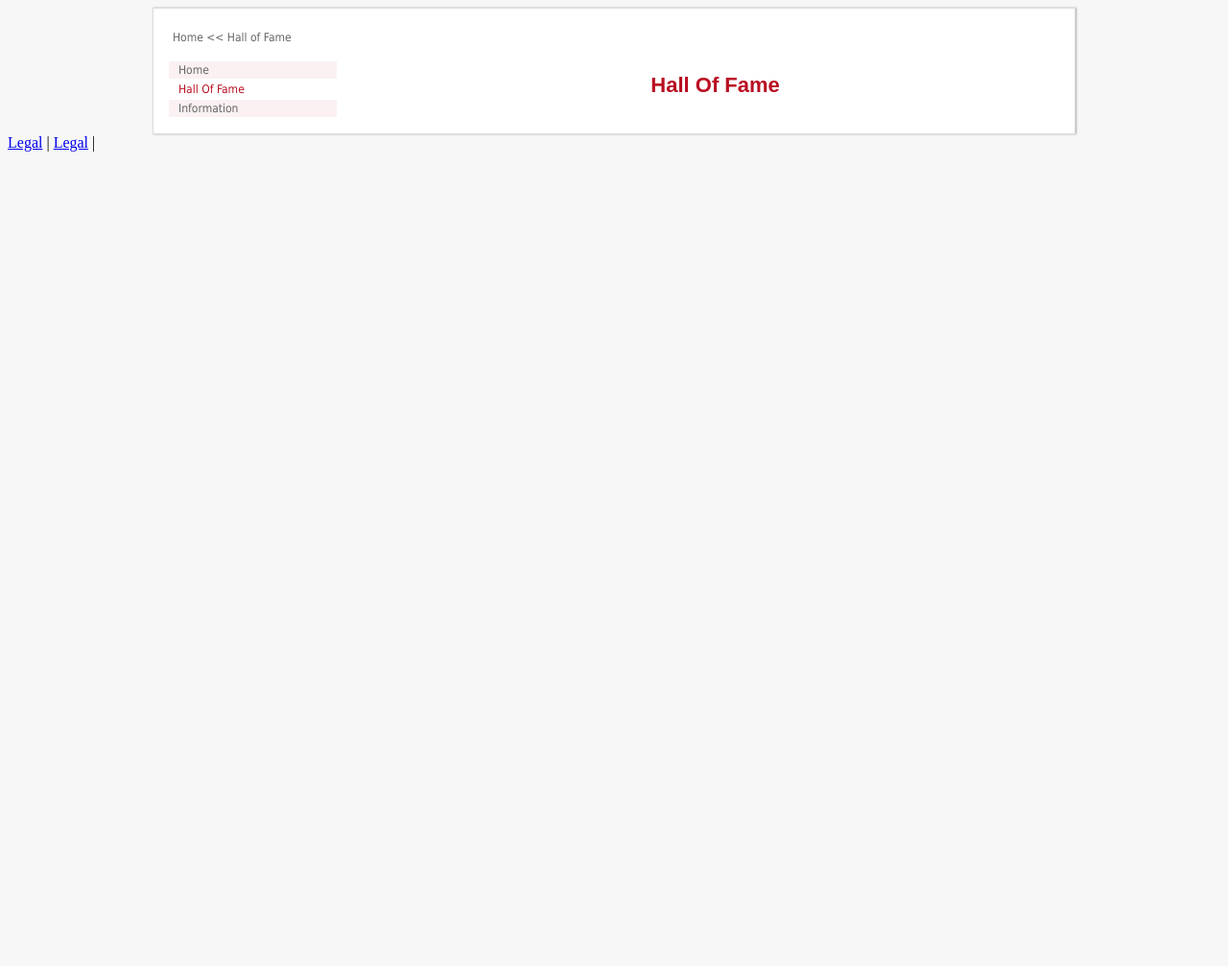
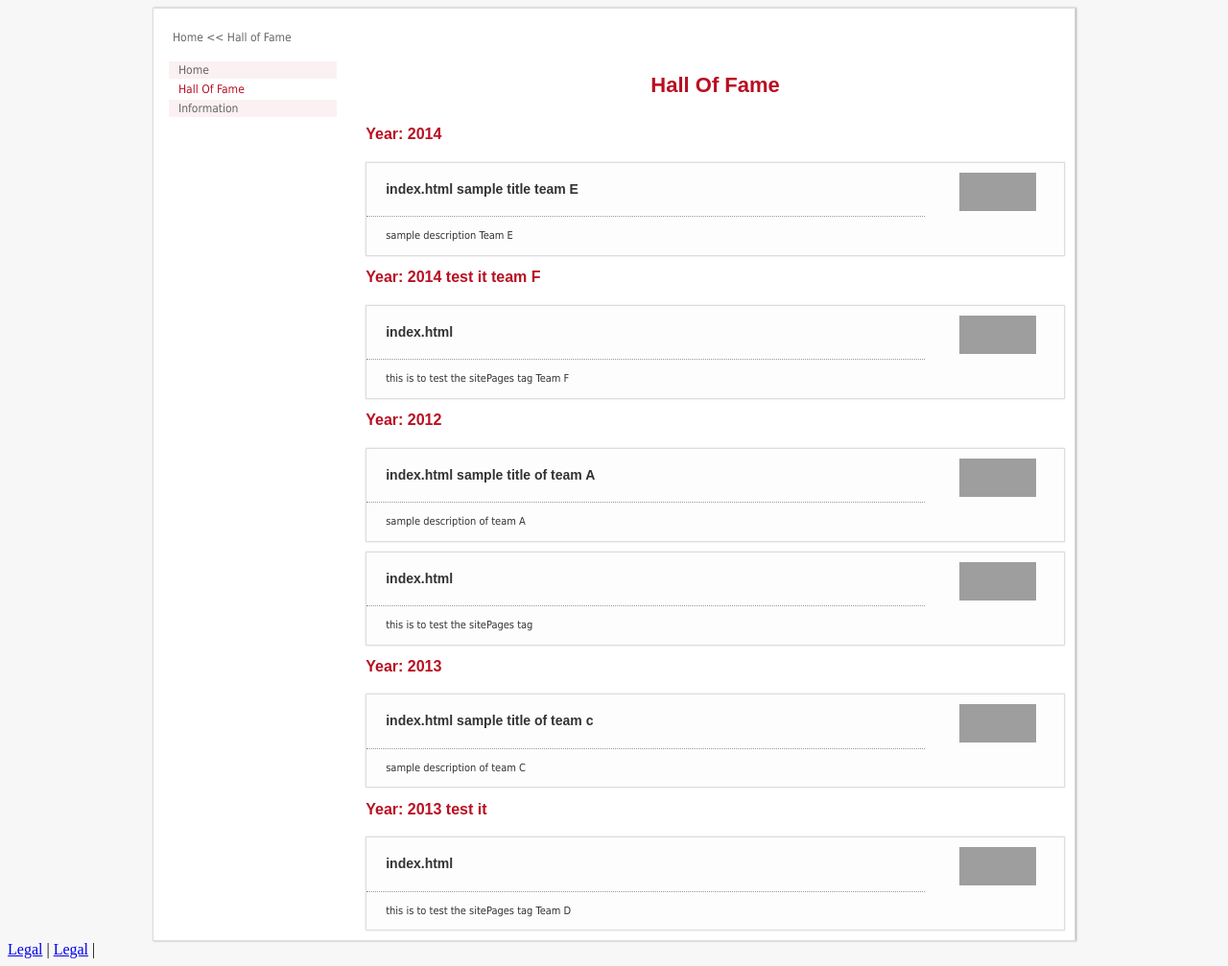
Before and after one commit to ankit09goyal/ankit09goyal.github.io, a Jekyll site: the page built from hof.html, in a window 1280 px wide. Shown: the whole page at 96% size. Built offline with Jekyll 4.4.1, drawn with Linux system fonts in a browser that asks for light colours; before the commit the page ends 900 px from its top, so only the background shows below that; grey boxes are pictures that could not be loaded.

Commit message:
Update halloffame.html

```diff
--- a/_layouts/halloffame.html
+++ b/_layouts/halloffame.html
@@ -25,25 +25,27 @@ layout: home
 
         <h1>Hall Of Fame</h1>
 
-        {% for project in page.projects %}
-        <!-- div year starts -->
-            <div class="year">
-                <h2>Year: {{ project.year }}</h2>
+        {% for page in site.pages %}
+          {% if page.identifier != 1 %}
+             {% if page.year %}
+               <!-- div year starts -->
+               <div class="year">
+                  <h2>Year: {{ page.year }}</h2>
 
-                <!-- div added only to add dotted line -->
-                <div class="dottedLineDiv">
+             <!-- div added only to add dotted line -->
 
-          {% for team in project.teams%}
+             {% endif %}
+
                 <!-- single team contatiner starts -->
                 <div class="team">
                     <div class="headContainer">
                         <div class="teamNameDiv">
 
                     <!-- Team name starts -->
-                          {% if team.link %}
-                             <a href="{{ site.baseurl }}/{{ team.link }}"><h2>{{ team.name }}</h2></a>
+                          {% if page.link %}
+                             <a href="{{ site.baseurl }}/{{ team.link }}"><h2>{{ page.name }}</h2></a>
                           {% else %}
-                            <a><h2>{{ team.name }}</h2></a>
+                            <a><h2>{{ page.name }} {{ page.title }}</h2></a>
                           {% endif %}
                     <!-- Team name ends -->
 
@@ -51,7 +53,7 @@ layout: home
 
                     <!--team logo-->
                         <div class="logoDiv">
-                            {% if team.logo %} <img class="teamLogo" src="{{ team.logo }}"> {% endif %}
+                            {% if page.logo %} <img class="teamLogo" src="{{ page.logo }}"> {% endif %}
                         </div>
                     <!--team logo ends -->
 
@@ -59,30 +61,31 @@ layout: home
                     <div class="clear"></div>
 
                     <!-- description -->
-                     {% if team.description %} <p>{{ team.description }}</p> {% endif %}
+                     {% if page.description %} <p>{{ page.description }}</p> {% endif %}
 
                     <div class="headContainer">
                         <div class="industryDiv">
                           <!--industry partner-->
-                          {% if team.partnerIndustry %} <h3>Industry Partner: {{ team.partnerIndustry }}</h3> {% endif %}
+                          {% if page.partnerIndustry %} <h3>Industry Partner: {{ page.partnerIndustry }}</h3> {% endif %}
                         </div>
 
                         <div class="logoDiv">
                           <!--industry partner logo-->
-                          {% if team.partnerIndustryLogo %} <img class="teamLogo" src="{{ team.partnerIndustryLogo }}">  {% endif %}
+                          {% if page.partnerIndustryLogo %} <img class="teamLogo" src="{{ page.partnerIndustryLogo }}">  {% endif %}
                         </div>
 
                         <div class="clear"></div>
                     </div>
 
                 </div>
-                 {% endfor %}
                 <!-- single team contatiner ends -->
 
+               <!-- div dotted line ends -->
+
+            {% if page.year %}
             </div>
-            <!-- div dotted line ends -->
-
-            </div>
+            {% endif %}
+            {% endif %}
             {% endfor %}
             <!-- div year ends -->
  </div>
```
